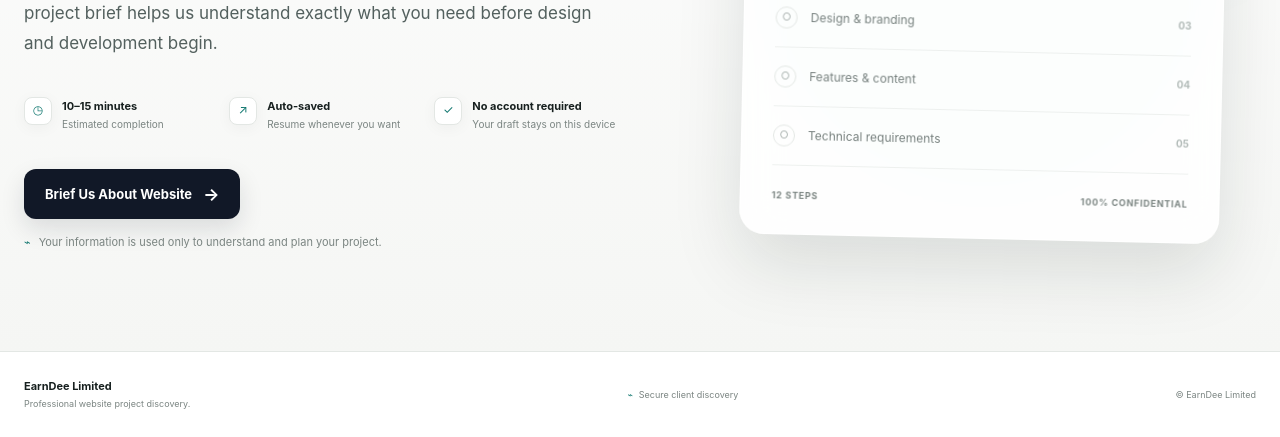
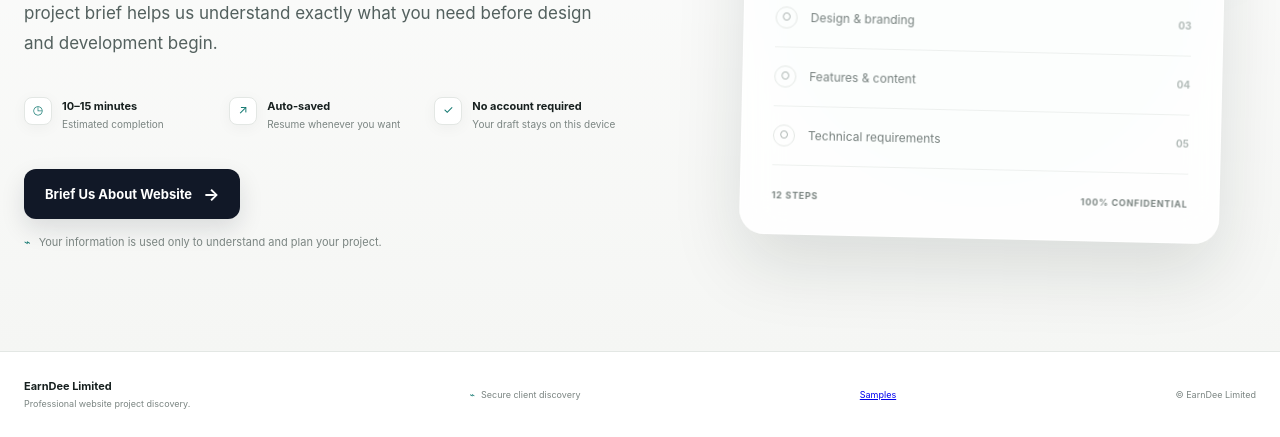
Before and after one commit to LinusNnamdi/Website_request_form, a plain HTML site: page index.html in a window 1280 px wide. Shown: the part 499-936 px from the top of the page. Drawn offline with Linux system fonts and the light colour scheme.

Commit message:
Tab sample site added 1

```diff
--- a/index.html
+++ b/index.html
@@ -1668,6 +1668,10 @@ https://competitor-two.com"></textarea>
           Secure client discovery
         </div>
 
+        <div class="footer-security">
+          <a href="http://linusnnamdi.github.io/Website_request_form/Tab/index.html">Samples</a>
+        </div>
+
         <div>
           © <span id="footerYear"></span> EarnDee Limited
         </div>
```
